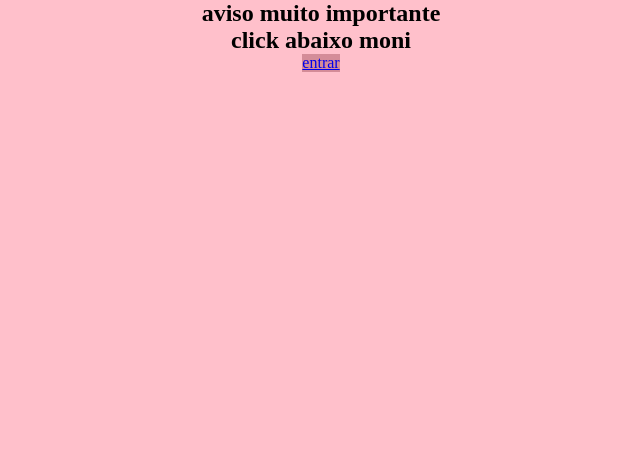
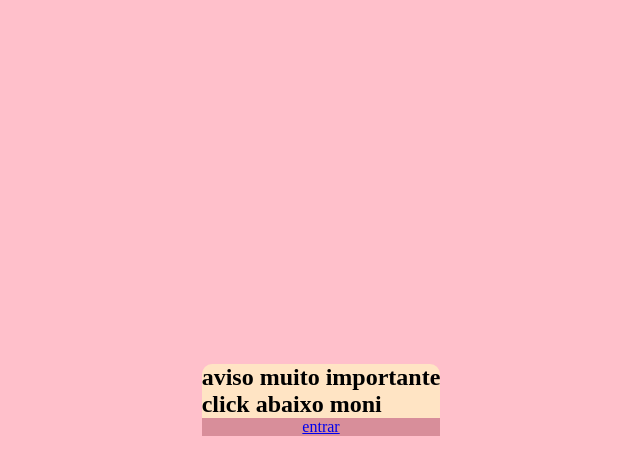
Before and after one commit to wtjackk/amo-minha-mulher, a plain HTML site: page index.html in a window 1280 px wide. Shown: the whole page, without its empty margins (319-959 px from the left). Drawn offline with Linux system fonts and the light colour scheme.

Commit message:
quero cu18

```diff
--- a/style.css
+++ b/style.css
@@ -10,20 +10,24 @@ body{
 }
 
 .main{
+    display: flex;
     width: 100vw;
     height:100vh ;
     background: pink;
-}
-
-.box{
-    flex-direction: column;
-    display: flex;
+    justify-content: center;
     align-items: center;
-    border-radius: 100px;
 
 }
 
 .box > a{
-    background: rgb(212, 140, 152);
+    display: flex;
+    justify-content: center;
+    background: rgb(216, 142, 154);
 
 }
+
+.box{
+    background-color: bisque;
+    border-radius: 10px;
+
+}
```
